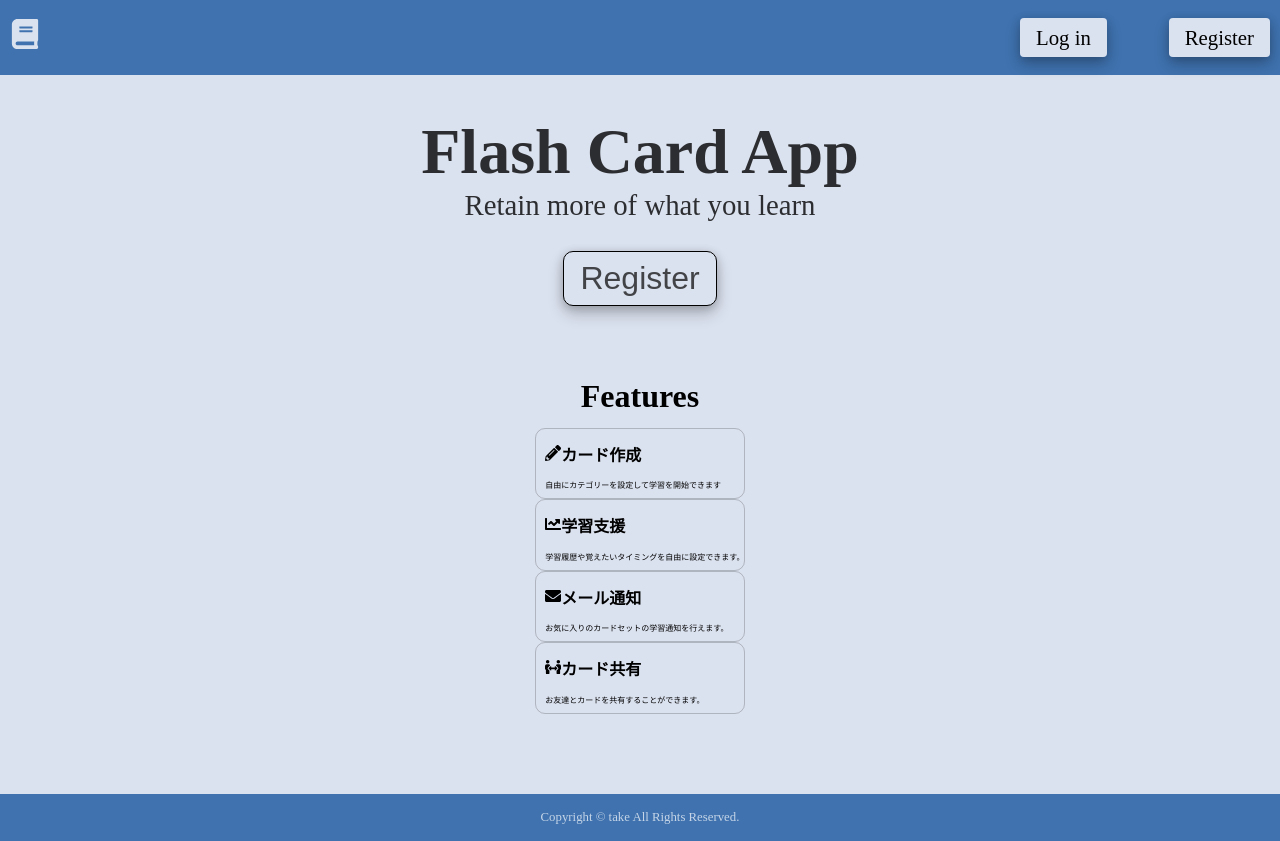
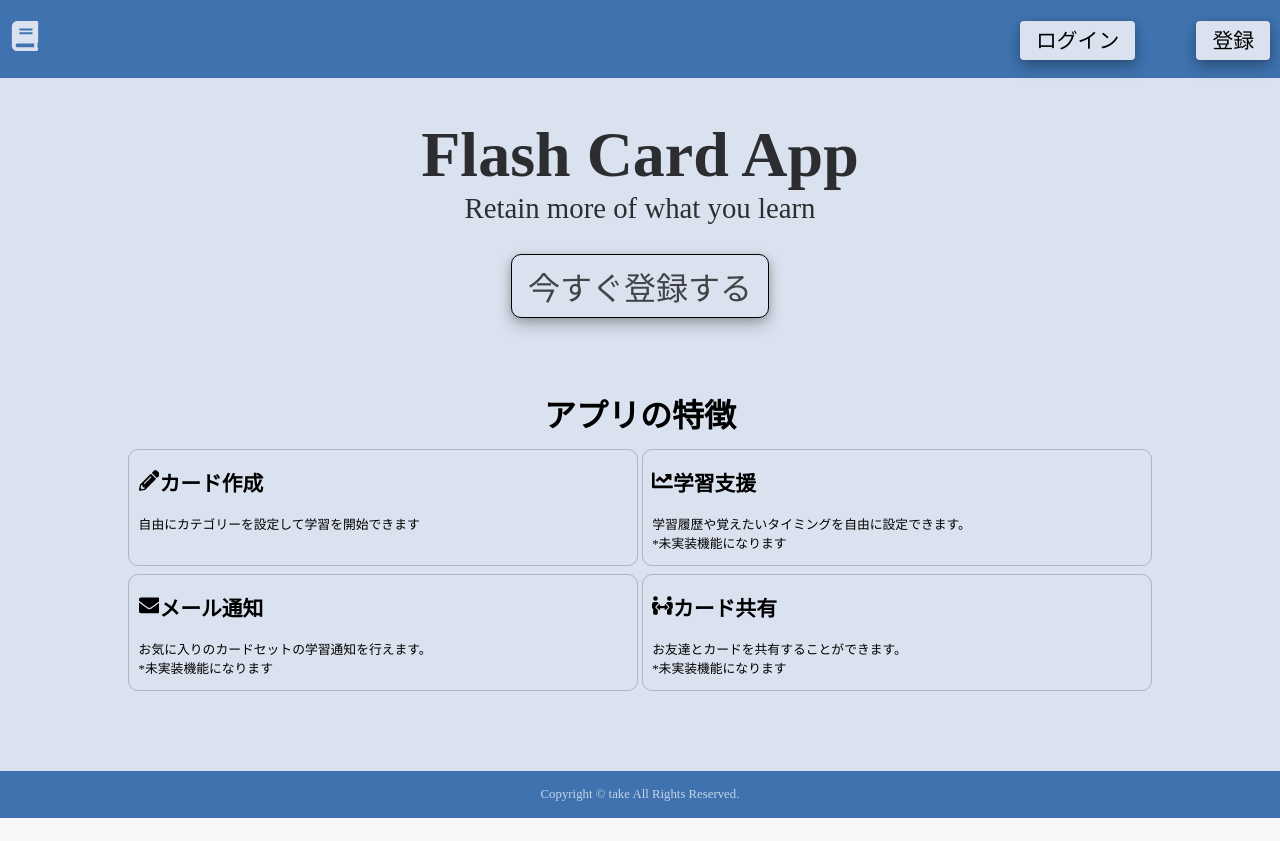
Before and after one commit to ttakeyaya/mern-project, a React (Create React App) app in the folder frontend/: page / in a window 1280 px wide. After the commit the page ends 818 px from the top, so only its background shows below. Built offline with nearby package versions, Linux system fonts and the light colour scheme.

Commit message:
ログイン後の遷移先調整

```diff
--- a/frontend/src/App.css
+++ b/frontend/src/App.css
@@ -100,7 +100,6 @@ body {
 .features-list {
   border: 1px solid rgba(0, 0, 0, 0.2);
   border-radius: 10px;
-  max-width: 300px;
   text-align: left;
   padding-left: 0.6rem;
 }
@@ -109,12 +108,18 @@ body {
   justify-content: space-around;
   width: 90%;
   height: 200px; */
+  width: 80%;
+  max-width: 1200px;
+  display: grid;
+  grid-template-columns: 1fr 1fr;
+  grid-row-gap: 0.5rem;
+  grid-column-gap: 0.2rem;
 }
 .features-list-title {
-  font-size: 1rem;
+  font-size: 1.3rem;
 }
 .features-list-txt {
-  font-size: 0.5rem;
+  font-size: 0.8rem;
 }
 .home-register-btn {
   border: 1px solid black;
--- a/frontend/src/App.js
+++ b/frontend/src/App.js
@@ -6,6 +6,8 @@ import Footer from './components/Footer';
 import Login from './pages/Login';
 import Register from './pages/Register';
 import CardList from './components/Cards/CardList';
+
+import { PrivateRoute } from './components/Routes/PrivateRoute';
 import './App.css';
 const SAMPLE = [
   {
@@ -34,7 +36,9 @@ function App() {
             <Route path="/" element={<Home />} />
             <Route path="/login" element={<Login />} />
             <Route path="register" element={<Register />} />
-            <Route path="cards" element={<CardList cards={flashCards} />} />
+            <Route path="/cards" element={<PrivateRoute />}>
+              <Route path="/cards" element={<CardList cards={flashCards} />} />
+            </Route>
           </Routes>
           <Footer />
         </div>
--- a/frontend/src/components/Header.jsx
+++ b/frontend/src/components/Header.jsx
@@ -24,12 +24,12 @@ function Header() {
     <>
       <li>
         <Link to="/login" className="header-link btn">
-          Log in
+          ログイン
         </Link>
       </li>
       <li>
         <Link to="/register" className="header-link btn">
-          Register
+          登録
         </Link>
       </li>
     </>
--- /dev/null
+++ b/frontend/src/components/Routes/PrivateRoute.js
@@ -0,0 +1,11 @@
+import { Navigate, Outlet } from 'react-router-dom';
+import { useAuth } from '../../hooks/useAuth';
+
+export const PrivateRoute = () => {
+  const { loggedIn, checkingStatus } = useAuth();
+  if (checkingStatus) {
+    return '';
+  }
+
+  return loggedIn ? <Outlet /> : <Navigate to="/login" />;
+};
--- /dev/null
+++ b/frontend/src/hooks/useAuth.js
@@ -0,0 +1,20 @@
+import { useState, useEffect } from 'react';
+import { useSelector } from 'react-redux';
+
+export const useAuth = () => {
+  const [loggedIn, setLoggedIn] = useState(false);
+  const [checkingStatus, setCheckingStatus] = useState(true);
+
+  const { user } = useSelector((state) => state.auth);
+
+  useEffect(() => {
+    if (user) {
+      setLoggedIn(true);
+    } else {
+      setLoggedIn(false);
+    }
+    setCheckingStatus(false);
+  }, [user]);
+
+  return { loggedIn, checkingStatus };
+};
--- a/frontend/src/pages/Home.jsx
+++ b/frontend/src/pages/Home.jsx
@@ -15,10 +15,10 @@ function Home() {
       <h1 className="home-title">Flash Card App</h1>
       <p className="home-slogan">Retain more of what you learn</p>
       <Link to="/register">
-        <Button buttonName="Register" classNameProp="home-register-btn" />
+        <Button buttonName="今すぐ登録する" classNameProp="home-register-btn" />
       </Link>
       <section className="features">
-        <h3 className="features-title">Features</h3>
+        <h3 className="features-title">アプリの特徴</h3>
         <div className="features-list-container">
           <article className="features-list">
             <h2 className="features-list-title">
@@ -36,6 +36,8 @@ function Home() {
             </h2>
             <p className="features-list-txt">
               学習履歴や覚えたいタイミングを自由に設定できます。
+              <br />
+              *未実装機能になります
             </p>
           </article>
           <article className="features-list">
@@ -45,6 +47,8 @@ function Home() {
             </h2>
             <p className="features-list-txt">
               お気に入りのカードセットの学習通知を行えます。
+              <br />
+              *未実装機能になります
             </p>
           </article>
           <article className="features-list">
@@ -54,6 +58,8 @@ function Home() {
             </h2>
             <p className="features-list-txt">
               お友達とカードを共有することができます。
+              <br />
+              *未実装機能になります
             </p>
           </article>
         </div>
--- a/frontend/src/pages/Login.jsx
+++ b/frontend/src/pages/Login.jsx
@@ -20,8 +20,9 @@ function Login() {
   useEffect(() => {
     if (isError) {
     }
+    // ログイン成功後に遷移
     if (isSuccess || user) {
-      navigate('/');
+      navigate('/cards');
     }
     dispatch(clear());
   }, [isError, isSuccess, user, message, navigate, dispatch]);
@@ -56,7 +57,7 @@ function Login() {
               value={email}
               name="email"
               onChange={onChange}
-              placeholder="メールアドレス"
+              placeholder="メールアドレスを入力してください"
               required
             />
           </div>
@@ -69,7 +70,7 @@ function Login() {
               value={password}
               name="password"
               onChange={onChange}
-              placeholder="パスワード"
+              placeholder="パスワードを入力してください"
               required
             />
           </div>
--- a/frontend/src/pages/Register.jsx
+++ b/frontend/src/pages/Register.jsx
@@ -50,7 +50,6 @@ function Register() {
         email,
         password,
       };
-      console.log(userData);
       dispatch(register(userData));
     }
   };
```
